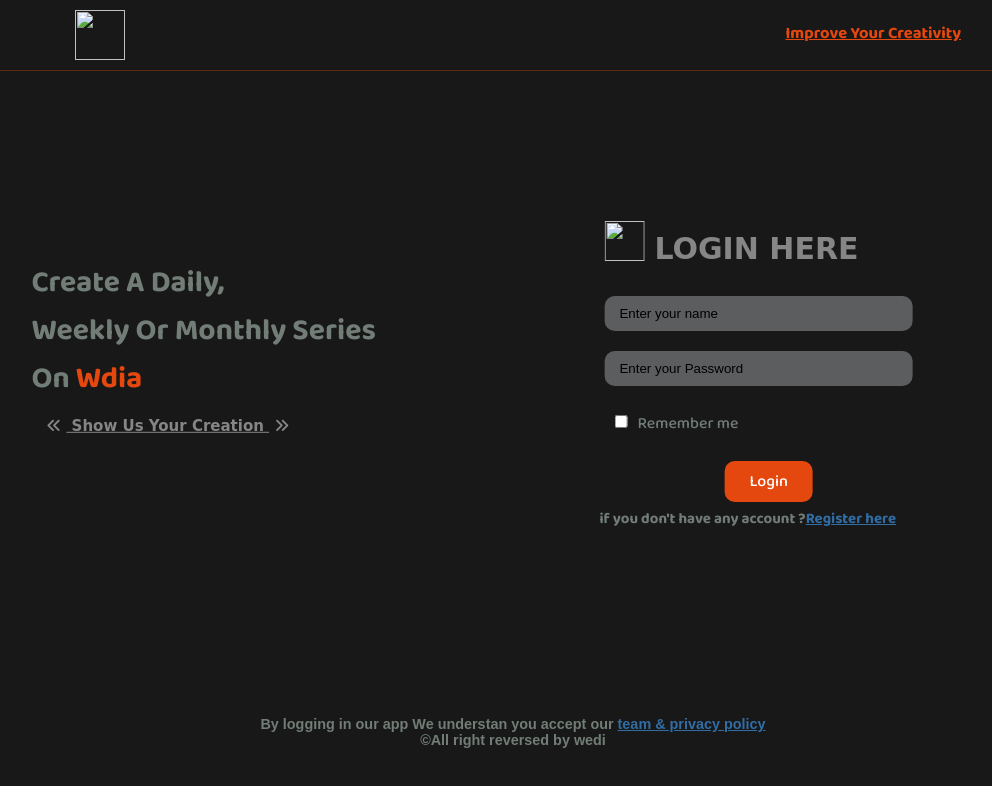
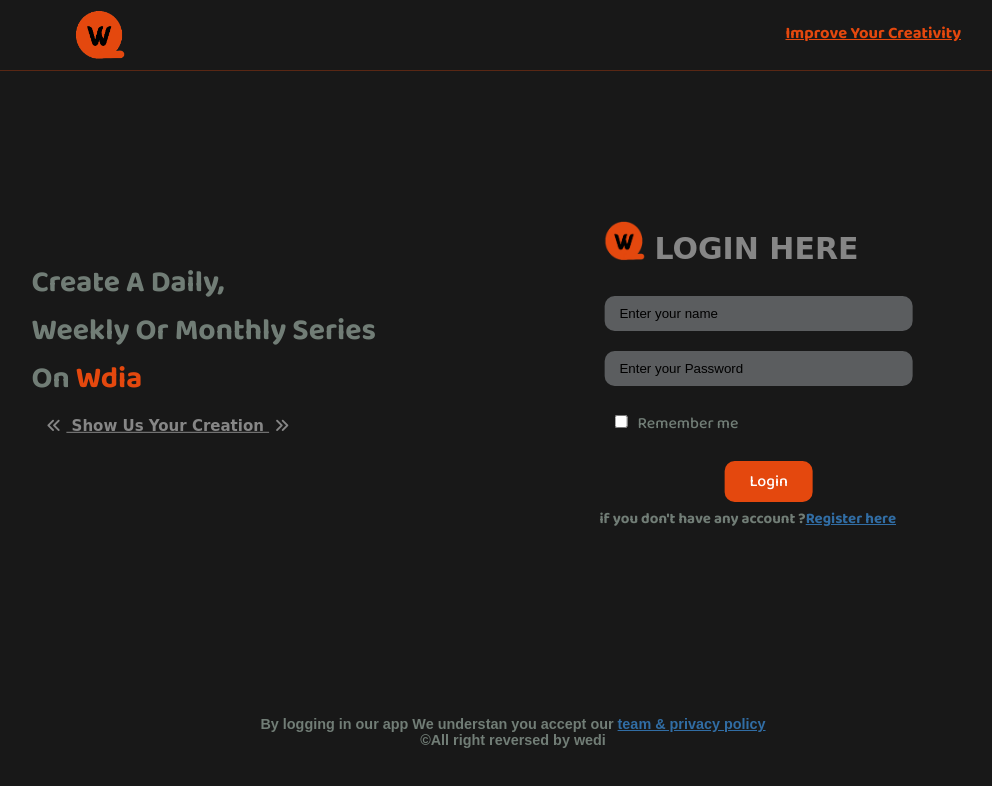
Before and after one commit to WaiYanPhoneAant/WdialLoginPage, a plain HTML site: page index.html in a window 1280 px wide. Shown: the whole page, without its empty margins (127-1119 px from the left). Drawn offline with Linux system fonts and the light colour scheme; a web font is replaced by a local one.

Commit message:
'for_large_screen'

```diff
--- a/index.html
+++ b/index.html
@@ -17,7 +17,7 @@
             <div class="wrap-nav">
                 <div class="nav-right">
                     <div class="logo">
-                       <img src="image_source/W__1_-removebg-preview.png" alt="">
+                       <img src="source/W__1_-removebg-preview.png" alt="">
                     </div>
                 </div>
                 <div class="nav-left">
@@ -47,7 +47,7 @@
 
                     <div class="form">
                         <div class="form-text">
-                            <img src="image_source/W__1_-removebg-preview.png" alt="">
+                            <img src="source/W__1_-removebg-preview.png" alt="">
                             <h2>LogIn here</h2>
                         </div>
                         <form action="">
```
